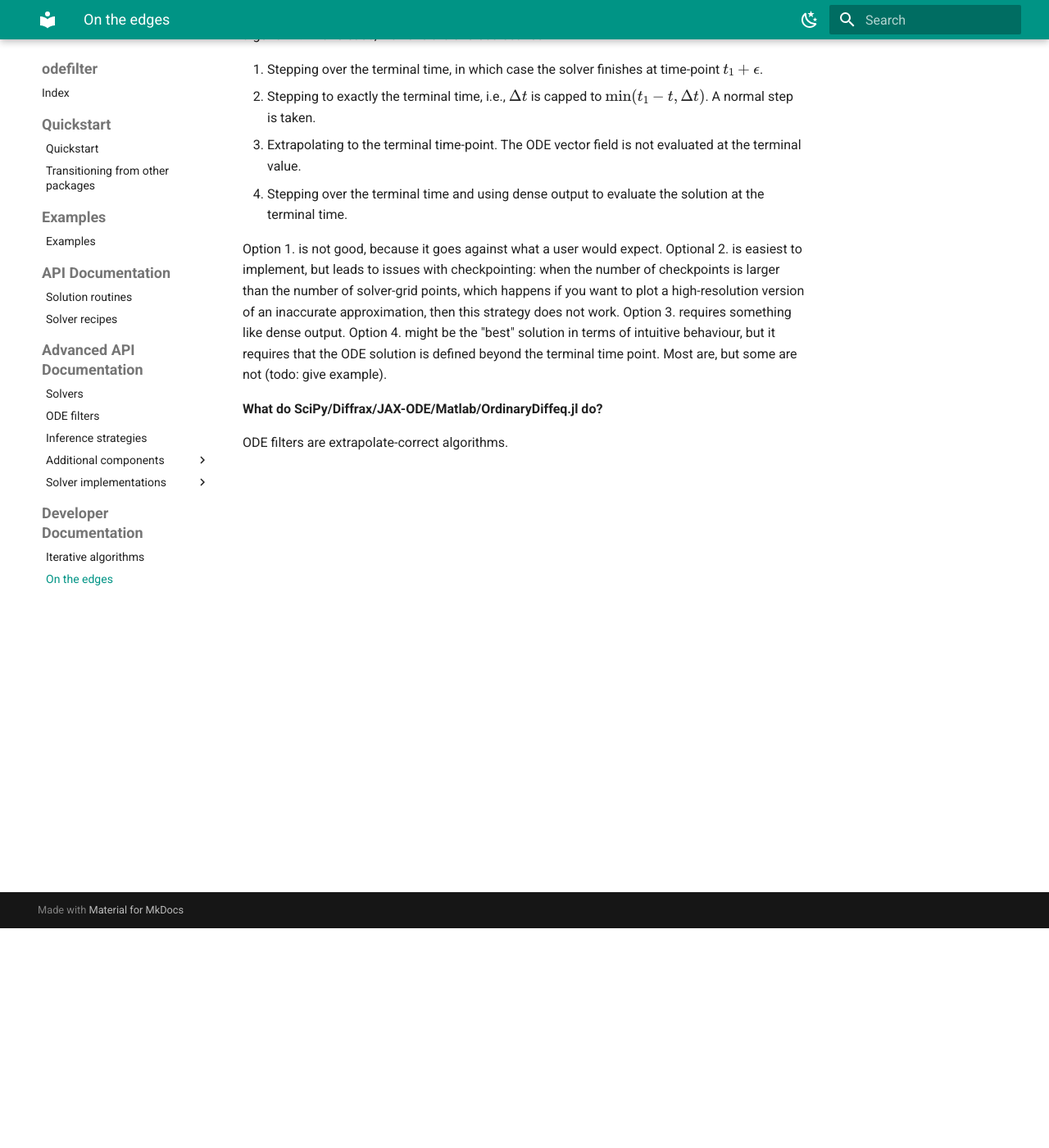
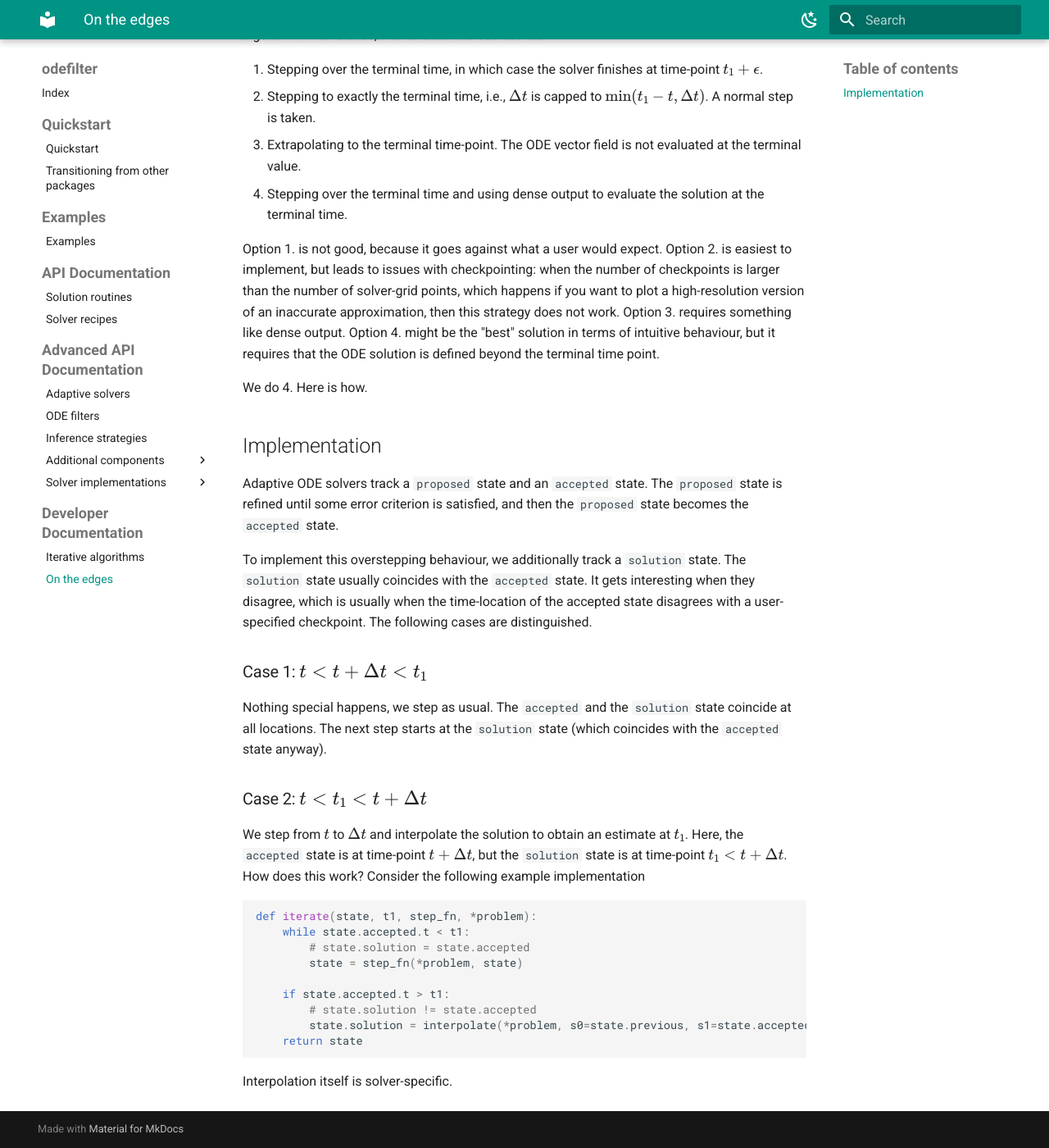
Before and after one commit to pnkraemer/probdiffeq, an MkDocs documentation site: the page built from docs/dev_docs/on_the_edges.md, in a window 1280 px wide and 1400 px high, scrolled down 268 px. Shown: the whole window at 82% size. Built offline with MkDocs 1.6.1 and Material for MkDocs 9.7.7, drawn with Linux system fonts in a browser that asks for light colours.

Commit message:
So close...

````diff
--- a/docs/dev_docs/on_the_edges.md
+++ b/docs/dev_docs/on_the_edges.md
@@ -12,16 +12,51 @@ In this case, we have the choices between
 4. Stepping over the terminal time and using dense output to evaluate the solution at the terminal time.
 
 Option 1. is not good, because it goes against what a user would expect.
-Optional 2. is easiest to implement, but leads to issues with checkpointing:
+Option 2. is easiest to implement, but leads to issues with checkpointing:
 when the number of checkpoints is larger than the number of solver-grid points,
 which happens if you want to plot a high-resolution version of an inaccurate approximation,
 then this strategy does not work.
 Option 3. requires something like dense output.
 Option 4. might be the "best" solution in terms of intuitive behaviour, but it requires that the ODE solution is defined beyond the terminal time point.
-Most are, but some are not (todo: give example).
 
+We do 4. Here is how.
 
-**What do SciPy/Diffrax/JAX-ODE/Matlab/OrdinaryDiffeq.jl do?**
+## Implementation
 
+Adaptive ODE solvers track a ``proposed`` state and an ``accepted`` state.
+The ``proposed`` state is refined until some error criterion is satisfied,
+and then the ``proposed`` state becomes the ``accepted`` state.
 
-ODE filters are extrapolate-correct algorithms.
+To implement this overstepping behaviour, we additionally track a ``solution`` state.
+The ``solution`` state usually coincides with the ``accepted`` state.
+It gets interesting when they disagree, which is usually when the time-location
+of the accepted state disagrees with a user-specified checkpoint.
+The following cases are distinguished.
+
+### Case 1: $t < t + \Delta t < t_1$
+Nothing special happens, we step as usual. The ``accepted`` and the ``solution``
+state coincide at all locations.
+The next step starts at the ``solution`` state
+(which coincides with the ``accepted`` state anyway).
+
+### Case 2: $t < t_1 < t + \Delta t$
+We step from $t$ to $\Delta t$ and interpolate the solution to obtain
+an estimate at $t_1$.
+Here, the ``accepted`` state is at time-point $t + \Delta t$,
+but the ``solution`` state is at time-point $t_1 < t + \Delta t$.
+How does this work?
+Consider the following example implementation
+
+```python
+def iterate(state, t1, step_fn, *problem):
+    while state.accepted.t < t1:
+        # state.solution = state.accepted
+        state = step_fn(*problem, state)
+
+    if state.accepted.t > t1:
+        # state.solution != state.accepted
+        state.solution = interpolate(*problem, s0=state.previous, s1=state.accepted, t=t1)
+    return state
+
+```
+Interpolation itself is solver-specific.
--- a/mkdocs.yml
+++ b/mkdocs.yml
@@ -71,7 +71,7 @@ nav:
         - "api_docs/ivpsolve.md"
         - "api_docs/recipes.md"
     - Advanced API Documentation:
-        - "api_docs_advanced/solvers.md"
+        - "api_docs_advanced/adaptive.md"
         - "api_docs_advanced/odefilters.md"
         - "api_docs_advanced/strategies.md"
         - Additional components:
````
Also changed, not shown: docs/api_docs_advanced/adaptive.md (added, +3 -0 lines), docs/api_docs_advanced/solvers.md (deleted, +0 -3 lines), docs/quickstart/quickstart.md (+8 -7 lines), 5 other files.
